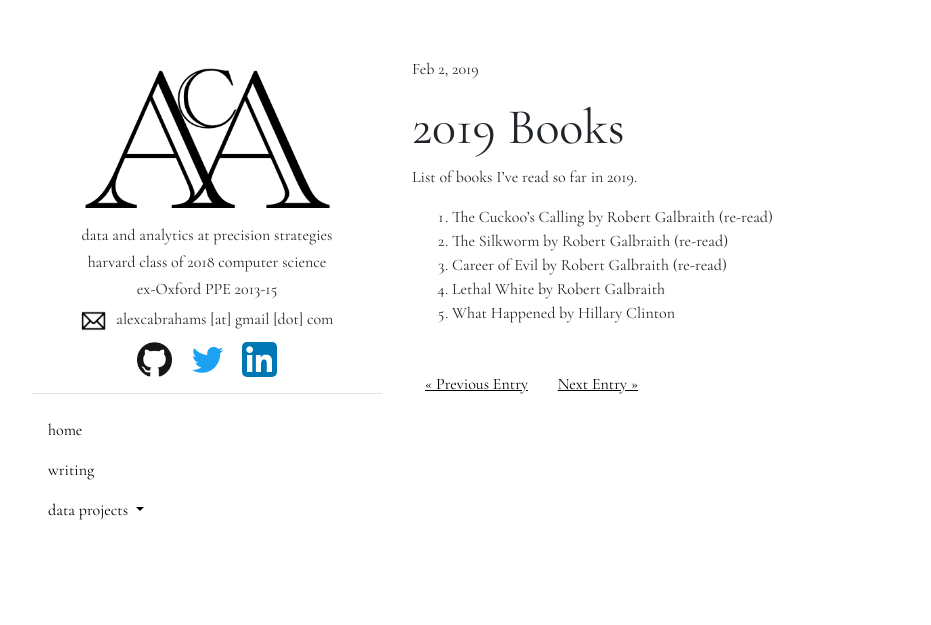
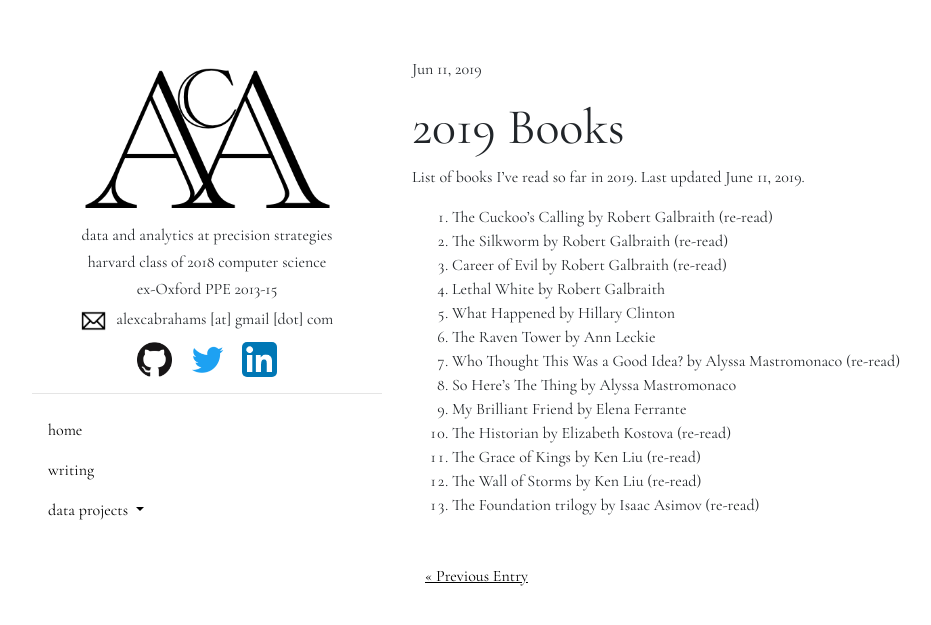
Before and after one commit to AlexAbes/alexabrahams5, a Jekyll site: the page built from _posts/2019-02-02-2019-books.md, in a window 1280 px wide. Shown: the top 625 px of the page, without its empty margins (53-984 px from the left). Built offline with Jekyll 4.4.1, drawn with Linux system fonts in a browser that asks for light colours; nearby versions of some CDN libraries; some web fonts are replaced.

Commit message:
added books and updated timeline

```diff
--- a/_posts/2019-02-02-2019-books.md
+++ b/_posts/2019-02-02-2019-books.md
@@ -1,13 +1,21 @@
 ---
 layout: post
 title:  "2019 Books"
-date:   2019-02-02 11:16:03
+date:   2019-06-11 11:16:03
 ---
 
-List of books I've read so far in 2019.
+List of books I've read so far in 2019. Last updated June 11, 2019.
 
 1. The Cuckoo's Calling by Robert Galbraith (re-read)
 2. The Silkworm by Robert Galbraith (re-read)
 3. Career of Evil by Robert Galbraith (re-read)
 4. Lethal White by Robert Galbraith
 5. What Happened by Hillary Clinton
+6. The Raven Tower by Ann Leckie
+7. Who Thought This Was a Good Idea? by Alyssa Mastromonaco (re-read)
+8. So Here's The Thing by Alyssa Mastromonaco
+9. My Brilliant Friend by Elena Ferrante
+10. The Historian by Elizabeth Kostova (re-read)
+11. The Grace of Kings by Ken Liu (re-read)
+12. The Wall of Storms by Ken Liu (re-read)
+13. The Foundation trilogy by Isaac Asimov (re-read)
--- a/js/timeline_v3.csv
+++ b/js/timeline_v3.csv
@@ -7,7 +7,8 @@ work,work,10-Sep-12,23-Nov-12,parliament,uk parliament,parliamentary intern,sep.
 work ,work,14-Jul-14,3-Oct-14,gocardless,gocardless,biz dev intern,jul.14-oct.14,business development intern for a fintech startup
 work,work,30-Aug-16,11-Nov-16,HFA,hillary for america,data analytics intern,aug.16-nov.16,took a semester off to intern in the data analytics team in Brooklyn
 work,work,9-Sep-17,12-Dec-17,cs171,harvard cs171,teaching fellow,sep.17-dec.17,tf for harvard's data viz course using d3. held office hours and graded assignments
-work,work,4-Jun-18,present,precision,precision strategies,data analytics associate,jun.18-present,"SQL queries, data viz in vega and d3, python data pipelines, web data scraping"
+work,work,4-Jun-18,31-May-19,precision,precision strategies,data analytics associate,jun.18-may.19,"SQL queries, data viz in vega and d3, python data pipelines, web data scraping"
+work,work,8-Jun-19,present,warren,warren for president,iowa deputy data director,jun.19-present,"built data pipelines, reports, automations, and did VAN admin"
 fun,fun,19-Jun-17,28-Aug-17,roadtrip,roadtrip,roadtrip across the US,jun.17-aug.17,"best thing I ever did- visited CO, UT, AZ, NV, CA, MT, WY, KS, MO, TN, AL, GA, SC, VA, DC, NY, MA"
 fun,misc.,6-Feb-17,13-Apr-18,scas,scas,volunteer,feb.17-apr.18,"run by harvard undergrads, SCAS provides legal information about MA small claims law"
 fun,misc.,8-Feb-16,1-Apr-16,conference,harvard political analytics conference,student organizer,feb.16-apr.16,"helped the government department to organize the inaugural conference, and again in 2017"
```
